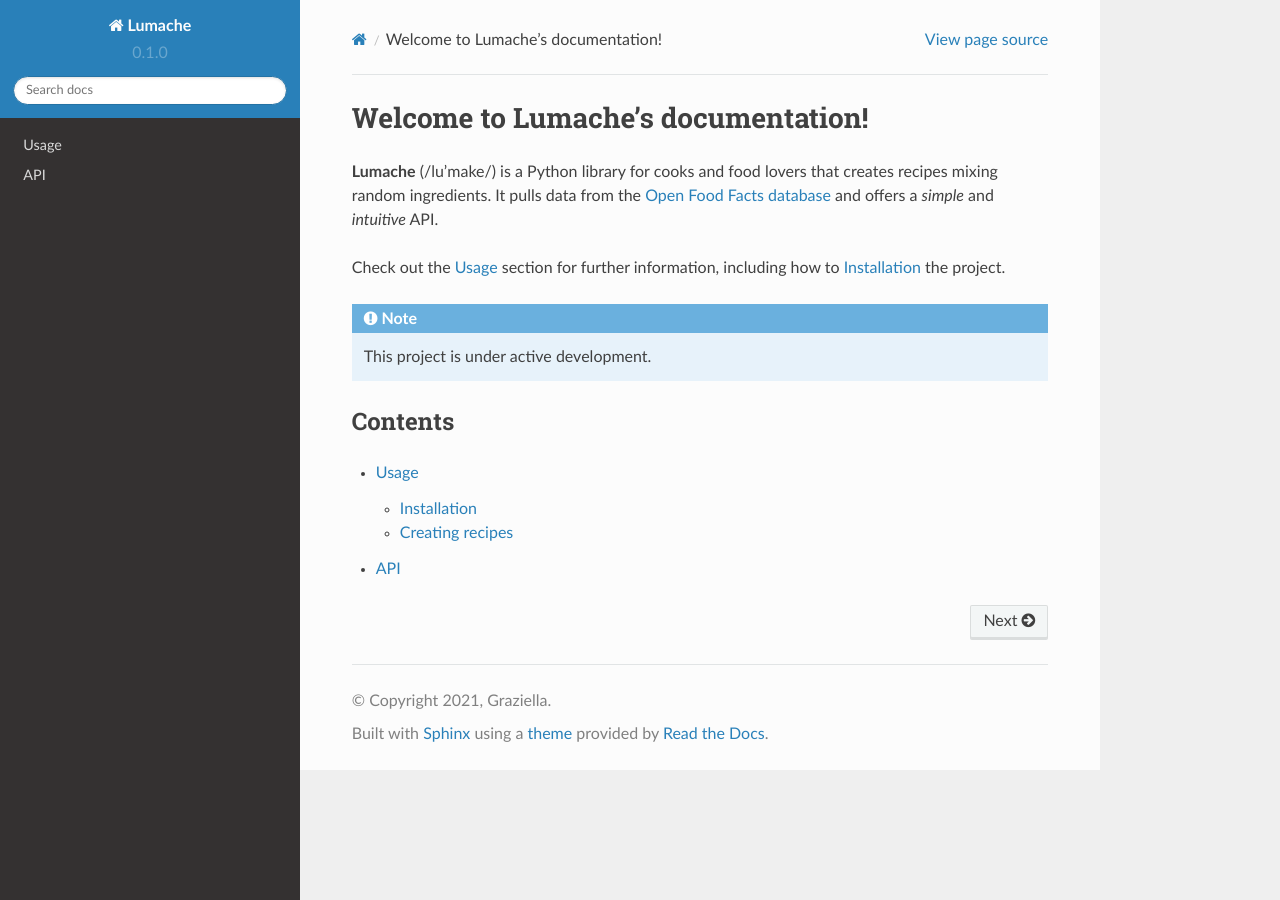
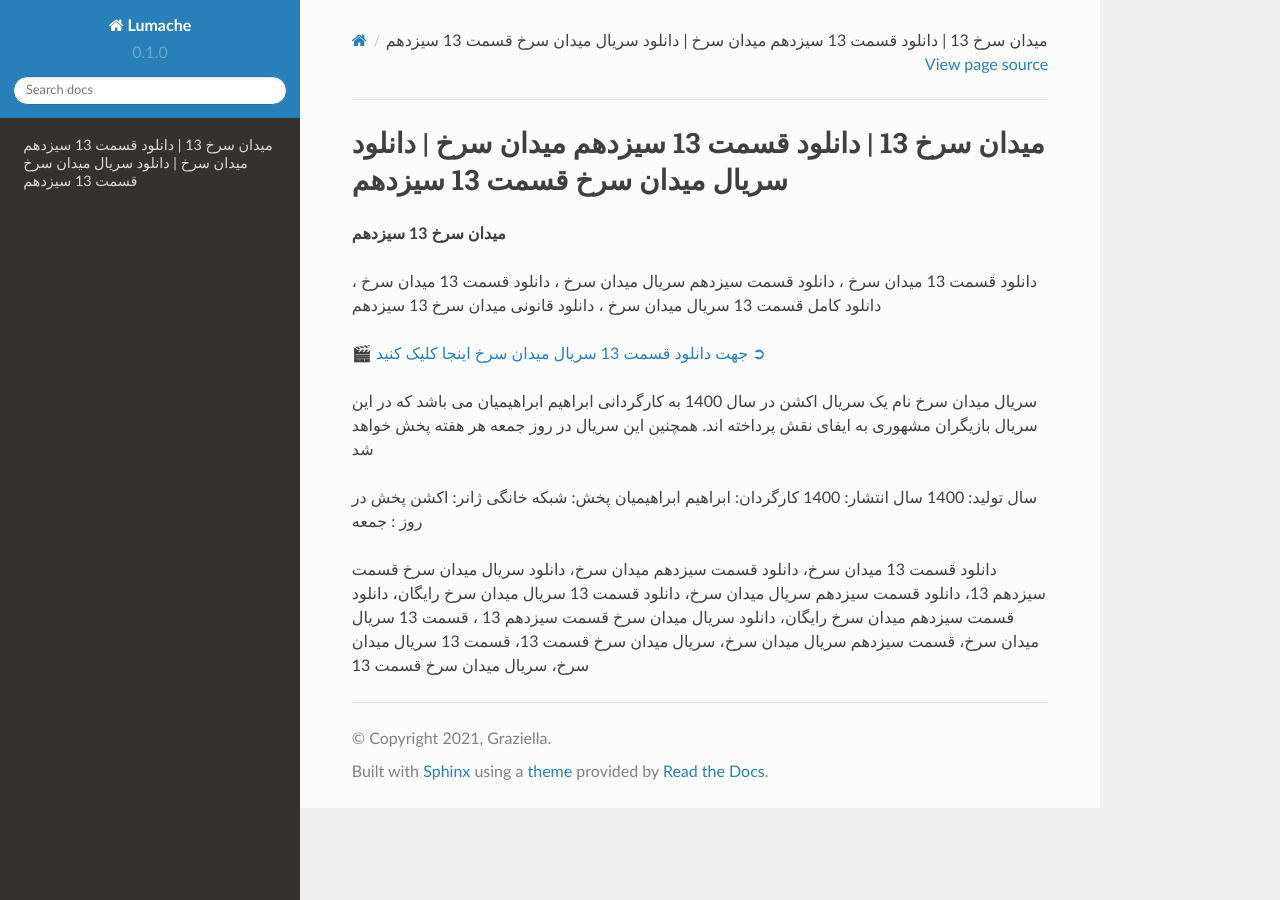
Before and after one commit to filmva/meydanesorkh13, a Sphinx documentation site: the page built from docs/source/index.rst, in a window 1280 px wide. Built offline with Sphinx 7.4.7 and the Read the Docs theme 2.0.0, drawn with Linux system fonts in a browser that asks for light colours.

Commit message:
Update index.rst

```diff
--- a/docs/source/index.rst
+++ b/docs/source/index.rst
@@ -1,22 +1,20 @@
-Welcome to Lumache's documentation!
+میدان سرخ 13 | دانلود قسمت 13 سیزدهم میدان سرخ | دانلود سریال میدان سرخ قسمت 13 سیزدهم
 ===================================
 
-**Lumache** (/lu'make/) is a Python library for cooks and food lovers
-that creates recipes mixing random ingredients.
-It pulls data from the `Open Food Facts database <https://world.openfoodfacts.org/>`_
-and offers a *simple* and *intuitive* API.
+**میدان سرخ 13 سیزدهم**
 
-Check out the :doc:`usage` section for further information, including
-how to :ref:`installation` the project.
+دانلود قسمت 13 میدان سرخ ، دانلود قسمت سیزدهم سریال میدان سرخ ، دانلود قسمت 13 میدان سرخ ، دانلود کامل قسمت 13 سریال میدان سرخ ، دانلود قانونی میدان سرخ 13 سیزدهم
 
-.. note::
+`🎬 جهت دانلود قسمت 13 سریال میدان سرخ اینجا کلیک کنید ➲ <https://b2n.ir/n46710>`_
 
-   This project is under active development.
+سریال میدان سرخ نام یک سریال اکشن در سال 1400 به کارگردانی ابراهیم ابراهیمیان می باشد که در این سریال بازیگران مشهوری به ایفای نقش پرداخته اند. همچنین این سریال در روز جمعه هر هفته پخش خواهد شد
 
-Contents
---------
+سال تولید: 1400
+سال انتشار: 1400
+کارگردان: ابراهیم ابراهیمیان
+پخش: شبکه خانگی
+ژانر: اکشن
+پخش در روز : جمعه
 
-.. toctree::
 
-   usage
-   api
+دانلود قسمت 13 میدان سرخ، دانلود قسمت سیزدهم میدان سرخ، دانلود سریال میدان سرخ قسمت سیزدهم 13، دانلود قسمت سیزدهم سریال میدان سرخ، دانلود قسمت 13 سریال میدان سرخ رایگان، دانلود قسمت سیزدهم میدان سرخ رایگان، دانلود سریال میدان سرخ قسمت سیزدهم 13 ، قسمت 13 سریال میدان سرخ، قسمت سیزدهم سریال میدان سرخ، سریال میدان سرخ قسمت 13، قسمت 13 سریال میدان سرخ، سریال میدان سرخ قسمت 13
```
